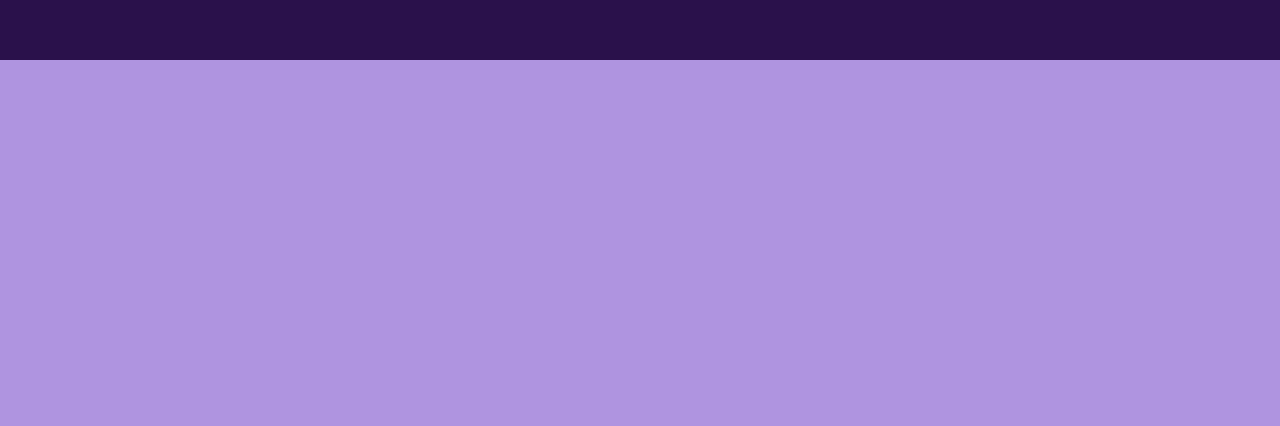
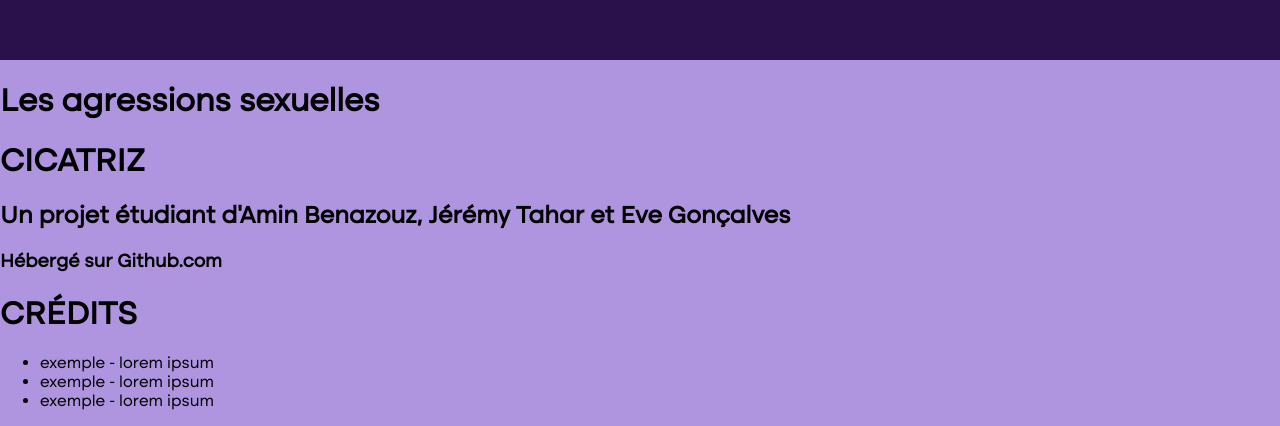
Before and after one commit to jeremytahar/cicatriz, a plain HTML site: page index.html in a window 1280 px wide. Shown: the part 3940-4366 px from the top of the page. Before the commit the page ends 4000 px from the top, so only its background shows below. Drawn offline with Linux system fonts and the light colour scheme; files whose address does not match are found by name.

Commit message:
code html du footer

```diff
--- a/index.html
+++ b/index.html
@@ -36,6 +36,27 @@
 
         </section>
     </main>
+
+    <footer class="footer">
+        <div class="footer__container  footer__container-title">
+            <h1 class="footer__title footer__title--h1">Les agressions sexuelles</h1>
+            <h1 class="footer__title footer__title--name">CICATRIZ</h1>
+            <h2 class="footer__title footer__title--h2">Un projet étudiant d'Amin Benazouz, Jérémy Tahar et Eve Gonçalves</h2>
+            <h3 class="footer__title footer__title--h3">Hébergé sur Github.com</h3>
+        </div>
+
+        <div class="footer__container footer__container-credit footer__container-linkedin">
+            <div class="footer__container-credit">
+                <h1 class="footer__title footer__credit-h1">CRÉDITS</h1>
+                <ul class="footer__list">
+                    <li class="footer__list-component">exemple - lorem ipsum</li>
+                    <li class="footer__list-component">exemple - lorem ipsum</li>
+                    <li class="footer__list-component">exemple - lorem ipsum</li>
+                </ul>
+            </div>
+
+        </div>
+    </footer>
 </body>
 
 </html>
```
